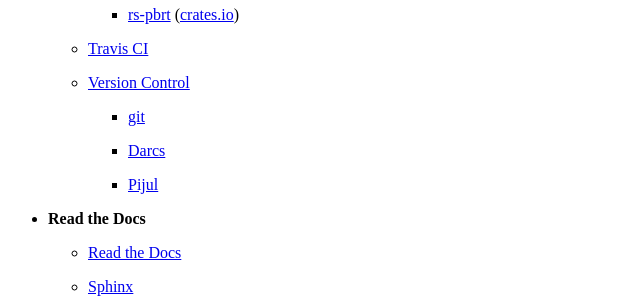
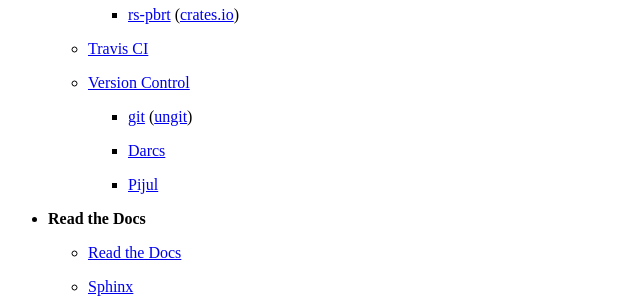
Before and after one commit to wahn/jan_walter_org, a Jekyll site: the page built from links/index.md, in a window 1280 px wide and 900 px high, scrolled down 1519 px. Shown: the part 152-452 px from the top of the window, without its empty margins (0-640 px from the left). Built offline with Jekyll 4.4.1, drawn with Linux system fonts in a browser that asks for light colours; some of the changed text lies outside the part shown.

Commit message:
Link to The Python Package Index (PyPI) and ungit.

```diff
--- a/links/index.md
+++ b/links/index.md
@@ -103,7 +103,7 @@
 
     - [Version Control](https://en.wikipedia.org/wiki/Version_control)
 
-        + [git](https://git-scm.com)
+        + [git](https://git-scm.com) ([ungit](https://github.com/FredrikNoren/ungit))
 
         + [Darcs](http://darcs.net)
 
```
Also changed, not shown: other parts of links/index.md (+2 -0 lines).
